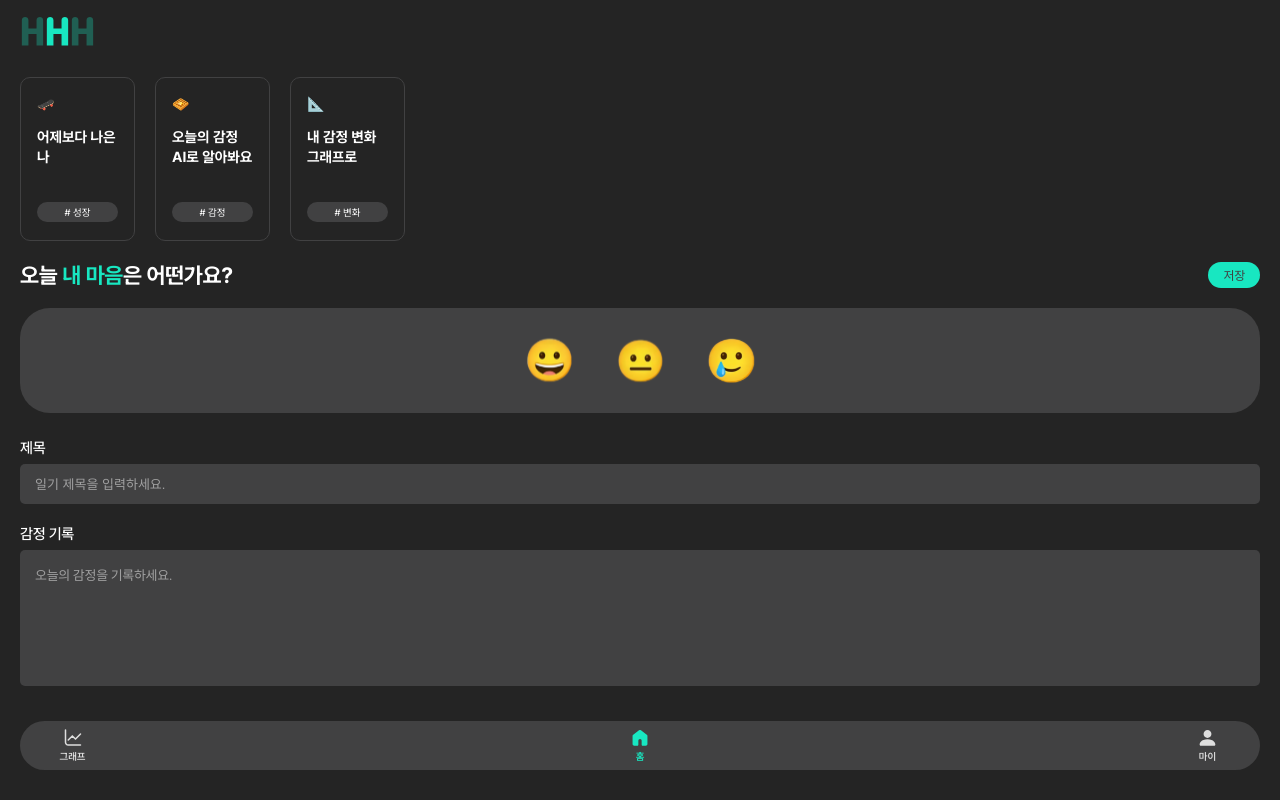
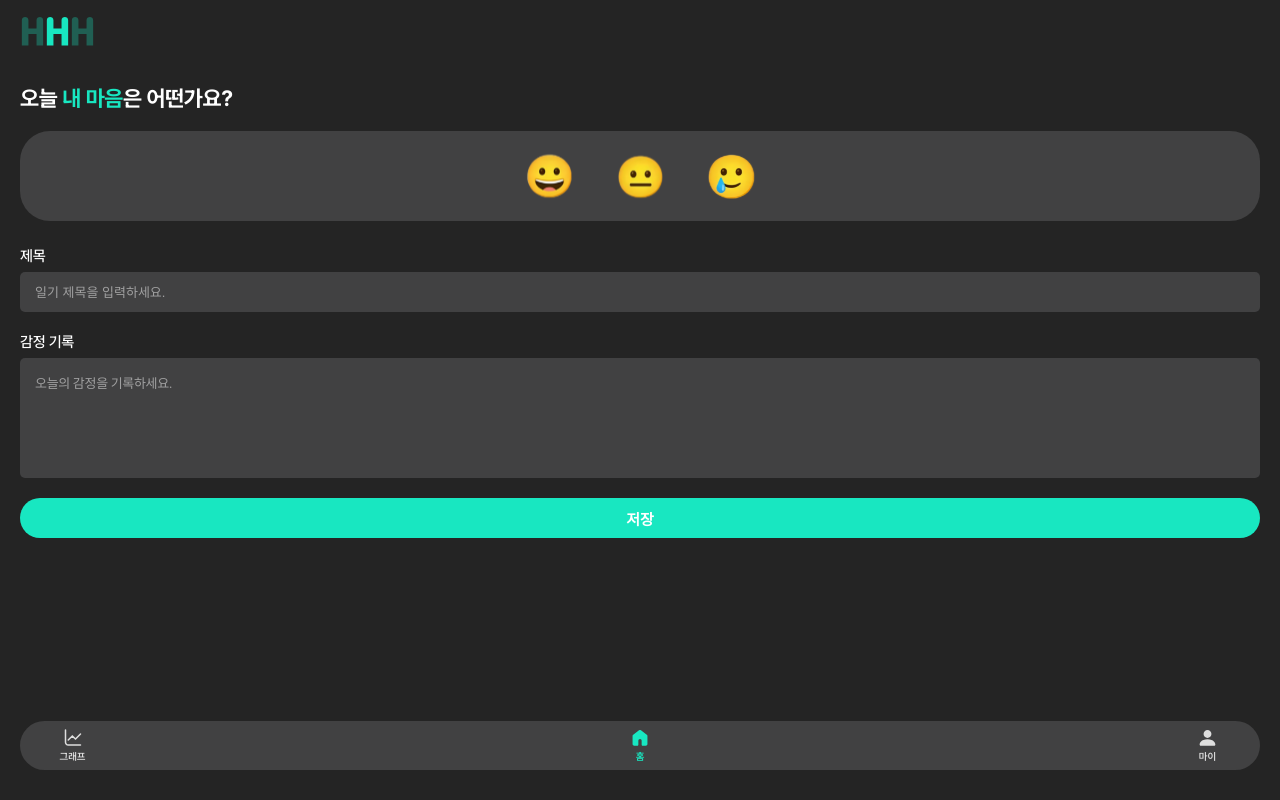
Before and after one commit to Hurts-Hearts-Healing/HHH_FE, a Next.js app: page / in a window 1280 px wide. Built offline with nearby package versions, Linux system fonts and the light colour scheme.

Commit message:
fix :: 수정사항 반영

```diff
--- a/src/app/page.tsx
+++ b/src/app/page.tsx
@@ -1,7 +1,6 @@
 "use client";
 
 import styled from "styled-components";
-import HashBoard from "@/components/home/hash";
 import ContentInput from "@/components/home/contentInput";
 import NavigationBar from "@/components/common/navigationBar";
 import Image from "next/image";
@@ -10,6 +9,7 @@ import Happy from "../assets/imgs/home/happy.svg";
 import Soso from "../assets/imgs/home/soso.svg";
 import Sad from "../assets/imgs/home/sad.svg";
 import AuthInput from "@/components/auth/input";
+import AuthButton from "@/components/auth/button";
 
 export default function Home() {
   return (
@@ -17,19 +17,6 @@ export default function Home() {
       <LogoLine>
         <Image src={Logo} alt="HHH" style={{ width: 75 }} />
       </LogoLine>
-      <Slider>
-        <HashBoard icon={"🛹"} contents={"어제보다 나은 나"} tag={"성장"} />
-        <HashBoard
-          icon={"🧇"}
-          contents={"오늘의 감정 AI로 알아봐요"}
-          tag={"감정"}
-        />
-        <HashBoard
-          icon={"📐"}
-          contents={"내 감정 변화 그래프로"}
-          tag={"변화"}
-        />
-      </Slider>
       <DailyDiaryWrapper>
         <TitleBar>
           <Title>
@@ -38,7 +25,6 @@ export default function Home() {
             <Pol color={"Mint"}>내 마음</Pol>
             <Pol>은 어떤가요?</Pol>
           </Title>
-          <SaveButton>저장</SaveButton>
         </TitleBar>
         <EmotionFrame>
           <Image src={Happy} alt="happy" style={{ width: 47 }} />
@@ -53,6 +39,7 @@ export default function Home() {
           <DiaryTitle>감정 기록</DiaryTitle>
           <ContentInput />
         </DiaryContentWrapper>
+        <AuthButton text="저장" />
       </DailyDiaryWrapper>
       <NavigationBar />
     </Wrapper>
@@ -70,15 +57,6 @@ const LogoLine = styled.div`
   display: flex;
   width: 100%;
   height: auto;
-`;
-
-const Slider = styled.div`
-  display: flex;
-  margin-top: 13px;
-  width: auto;
-  height: 164px;
-  gap: 20px;
-  overflow-x: auto;
 `;
 
 const DailyDiaryWrapper = styled.div`
@@ -100,19 +78,6 @@ const Title = styled.div`
   display: flex;
 `;
 
-const SaveButton = styled.button`
-  width: 51.6px;
-  height: 25.2px;
-  border-radius: 36px;
-  background-color: #18e7c1;
-  font-family: "pretendard";
-  color: #414142;
-  font-size: 12px;
-  letter-spacing: -0.38px;
-  font-weight: 500;
-  border: none;
-`;
-
 const Pol = styled.p<{
   color?: string;
 }>`
@@ -129,7 +94,7 @@ const EmotionFrame = styled.div`
   display: flex;
   background-color: #414142;
   border-radius: 30px;
-  height: 105px;
+  height: 90px;
   justify-content: center;
   align-items: center;
   gap: 44px;
@@ -157,4 +122,5 @@ const DiaryContentWrapper = styled.div`
   width: 100%;
   gap: 5px;
   margin-top: 20px;
+  margin-bottom: 20px;
 `;
--- a/src/components/home/contentInput.tsx
+++ b/src/components/home/contentInput.tsx
@@ -8,7 +8,7 @@ export default function ContentInput() {
 
 const InputBox = styled.textarea`
   width: 100%;
-  height: 136px;
+  height: 120px;
   border-radius: 5px;
   border: none;
   background-color: #414142;
```
